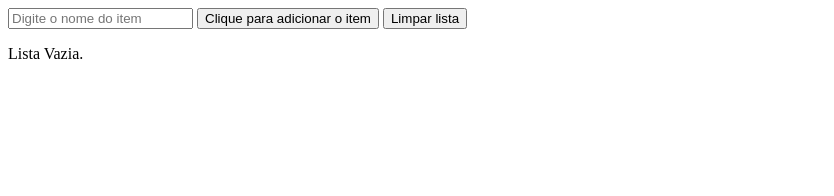
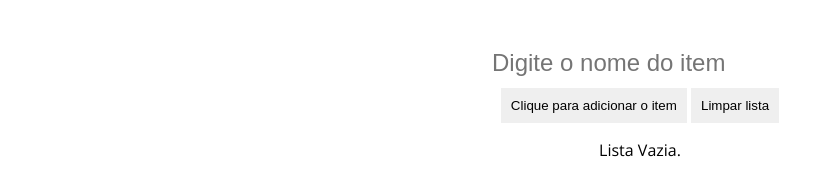
Before and after one commit to gmdot/Praticando-Javascript, a plain HTML site: page vetores_objetos/index.html in a window 1280 px wide. Shown: the whole page, without its empty margins (0-834 px from the left). Drawn offline with nearby package versions, Linux system fonts and the light colour scheme.

Commit message:
Update index.html

```diff
--- a/vetores_objetos/index.html
+++ b/vetores_objetos/index.html
@@ -5,6 +5,30 @@
     <meta http-equiv="X-UA-Compatible" content="IE=edge">
     <meta name="viewport" content="width=device-width, initial-scale=1.0">
     <title>Document</title>
+    <style>
+        @import url('https://fonts.googleapis.com/css2?family=Open+Sans:ital,wght@0,300;0,400;0,500;0,600;0,700;0,800;1,300;1,400;1,500;1,600;1,700;1,800&display=swap');
+        html {
+            font-family: "Open Sans", sans-serif;
+        }
+        form {
+            width: 300px;
+            text-align: center;
+            margin: 3rem auto;
+            display: block;
+        }
+        button {
+            border: none;
+            outline: none;
+            padding: 10px;
+            margin-top: 10px;
+            cursor: pointer;
+        }
+        input {
+            border: none;
+            outline: none;
+            font-size: 24px;
+        }
+    </style>
 </head>
 <body>
     <form action="#button">
```
